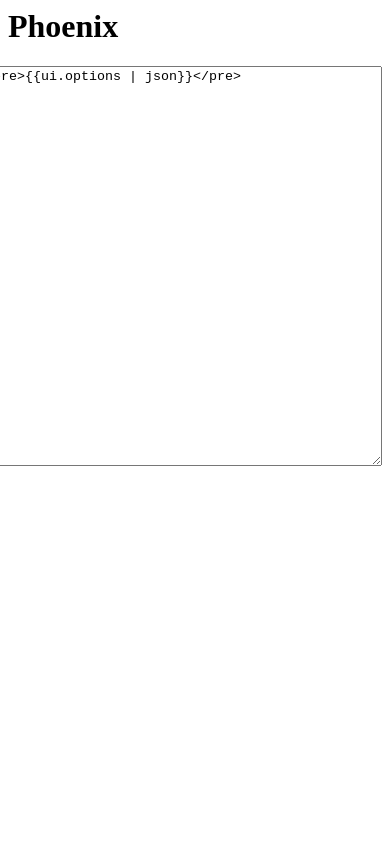
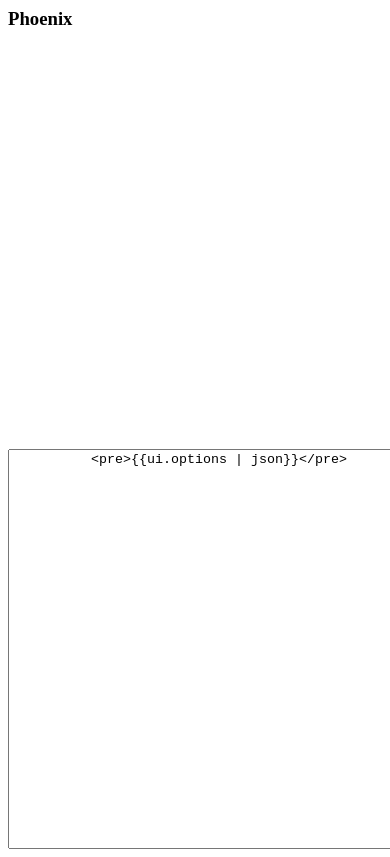
Before and after one commit to elastic/kibana-phoenix-plugin, a website: page public/index.html in a window 390 px wide. Drawn offline with Linux system fonts and the light colour scheme.

Commit message:
removing bootstrap, adding bootstrap classes to index.html, reverting chart.js and chartCtrl.js back to previous version

```diff
--- a/package.json
+++ b/package.json
@@ -10,7 +10,6 @@
   "license": "ISC",
   "dependencies": {
     "bluebird": "^2.10.2",
-    "bootstrap": "3.3.5",
     "phx": "0.2.2"
   },
   "devDependencies": {
--- a/public/index.html
+++ b/public/index.html
@@ -1,11 +1,17 @@
-<h1>Phoenix</h1>
-<div ng-controller="ChartCtrl">
-  <chart data="ui.data" options="ui.options"
-         style="height:400px; width:400px; position:relative">
-  </chart>
-  <div style="float:right">
-    <textarea style="height:400px; width:400px; overflow:scroll;"
-              ng-model="ui.options"><pre>{{ui.options | json}}</pre>
-    </textarea>
+<div class="container-fluid">
+  <div class="row">
+    <div class="col-sm-4">
+      <h3>Phoenix</h3>
+    </div>
+    <div class="col-sm-8" ng-controller="ChartCtrl">
+      <div class="row" style="height:400px; width:400px; position:relative">
+        <chart data="ui.data" options="ui.options"></chart>
+      </div>
+      <div class="row">
+        <textarea style="height:400px; width:400px; overflow:scroll;" ng-model="ui.options">
+          <pre>{{ui.options | json}}</pre>
+        </textarea>
+      </div>
+    </div>
   </div>
 </div>
--- a/public/lib/chart/ChartCtrl.js
+++ b/public/lib/chart/ChartCtrl.js
@@ -6,6 +6,6 @@
 
   $scope.ui = {
     data: faker(),
-    options: JSON.stringify(options, null, 2),
+    options: JSON.stringify(options, null, 2)
   };
 });
--- a/public/lib/chart/chart.js
+++ b/public/lib/chart/chart.js
@@ -6,7 +6,7 @@
     var chart = new Phx(element[0])
       .options(JSON.parse(scope.options))
       .data([
-        {data: [scope.data]}
+        {data: [scope.data]} // chart
       ]);
 
     scope.render = function () {
```
